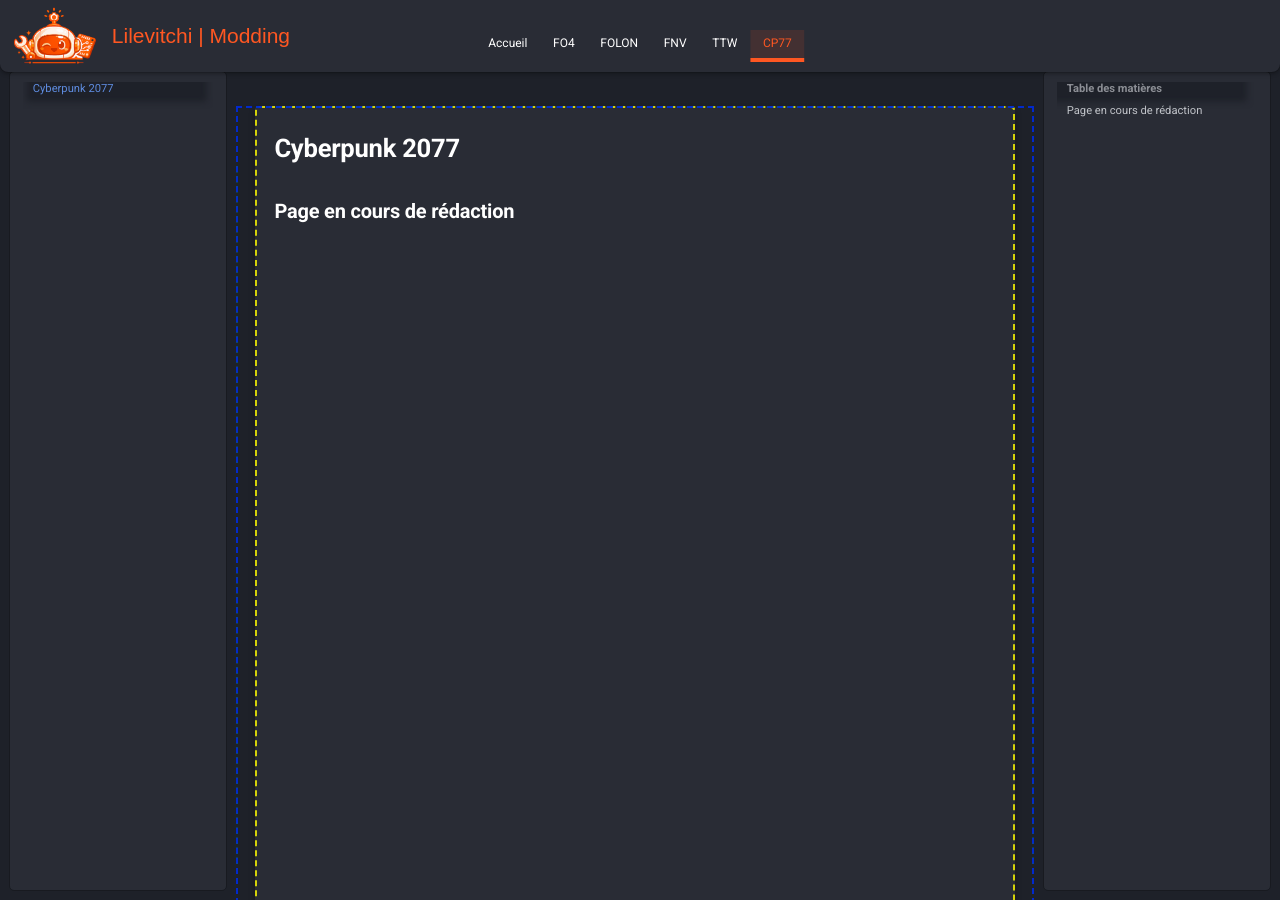
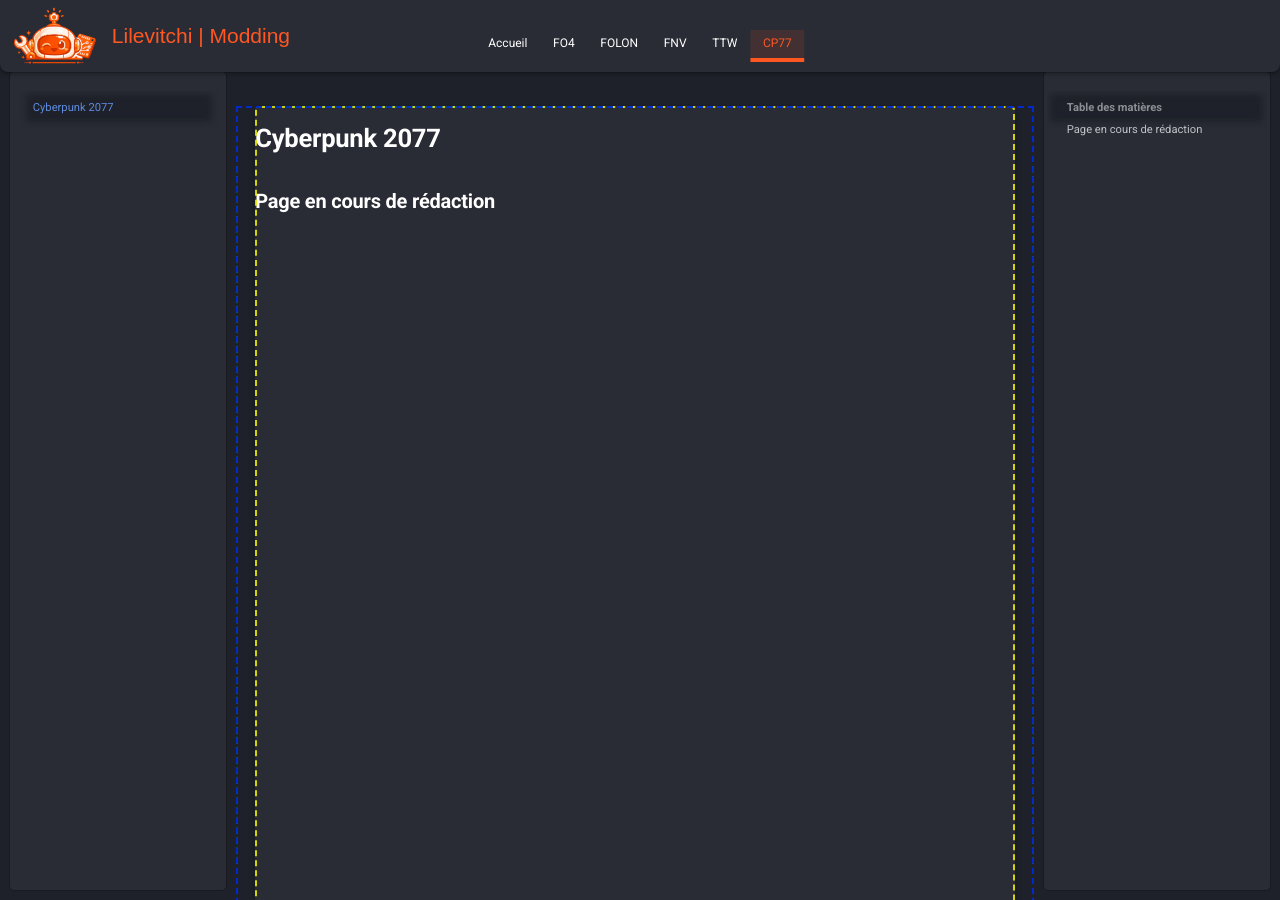
Before and after one commit to Lilevitchi/lilevitchi.github.io, an MkDocs documentation site: the page built from docs/cyberpunk/index.md, in a window 1280 px wide and 900 px high. Built offline with MkDocs 1.6.1 and Material for MkDocs 9.7.7, drawn with Linux system fonts in a browser that asks for light colours.

Commit message:
Update extra.css

```diff
--- a/docs/stylesheets/extra.css
+++ b/docs/stylesheets/extra.css
@@ -291,7 +291,7 @@
   margin-top: calc(var(--header-height) + var(--sidebar-gap));
 }
 
-/* Zone centrale (sidebars + contenu) */
+/* Zone centrale */
 [data-md-color-scheme] .md-main__inner {
   max-width: none;
   width: auto;
@@ -313,7 +313,6 @@
   height: auto;
   top: calc(var(--header-height) + var(--sidebar-gap));
   bottom: calc(var(--sidebar-gap) + var(--sidebar-footer-offset));
-  padding: var(--sidebar-gap);
 
   background: var(--bg-surface);
   border-radius: var(--radius-sm);
@@ -337,6 +336,10 @@
   width: var(--sidebar-width-secondary);
 }
 
+[data-md-color-scheme] .md-sidebar__inner {
+  padding: var(--sidebar-gap);
+}
+
 /* ==============================
    7. CONTENU CENTRAL
    ==============================*/
@@ -352,7 +355,6 @@
 /* Zone scrollable réelle */
 [data-md-color-scheme] .md-content__inner {
   min-height: 100%;
-  padding: 1.2rem;
 
   background: var(--bg-surface);
   border-radius: var(--radius-sm);
```
